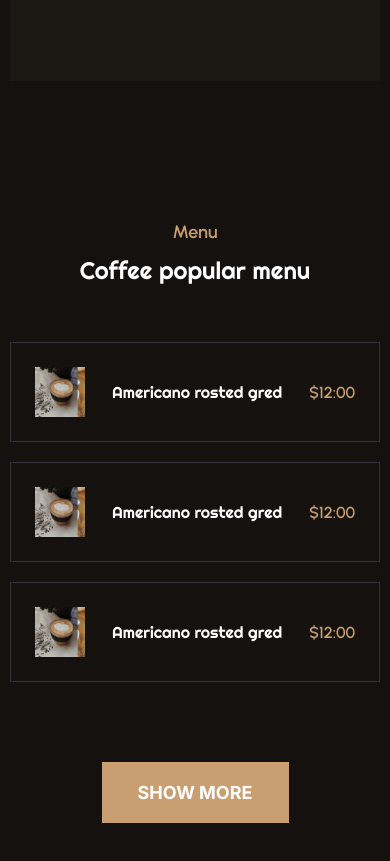
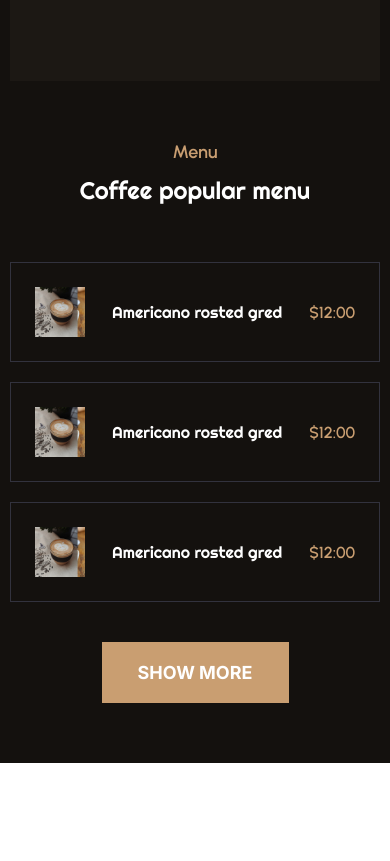
Before and after one commit to d3Lip7on/CoffeeShop, a website: page dist/index.html in a window 390 px wide. Shown: the part 3997-4858 px from the top of the page. After the commit the page ends 4760 px from the top, so only its background shows below. Drawn offline with Linux system fonts and the light colour scheme.

Commit message:
some fixes

```diff
--- a/src/style/coffee-menu.scss
+++ b/src/style/coffee-menu.scss
@@ -1,6 +1,14 @@
 .coffee-menu {
 	&__inner {
 		padding: 140px 0;
+
+		@media screen and (max-width: 768px) {
+			padding: 100px 0;
+		}
+
+		@media screen and (max-width: 460px) {
+			padding: 60px 0;
+		}
 	}
 
 	&__subtitle {
@@ -16,6 +24,12 @@
 	&__menu {
 		@media screen and (max-width: 1189px) {
 			margin-bottom: 80px;
+		}
+		@media screen and (max-width: 768px) {
+			margin-bottom: 50px;
+		}
+		@media screen and (max-width: 460px) {
+			margin-bottom: 40px;
 		}
 	}
 
```
Also changed, not shown: dist/style/style.css, 1 other file.
